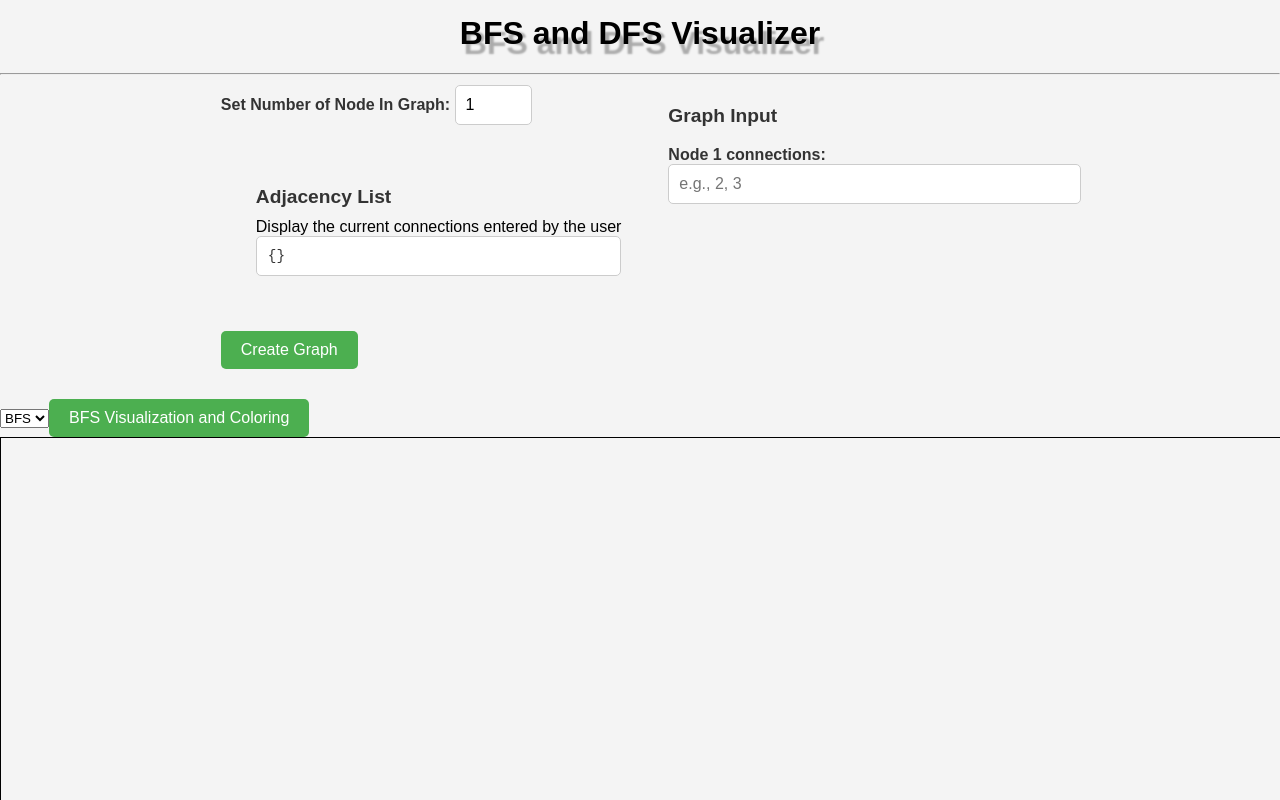
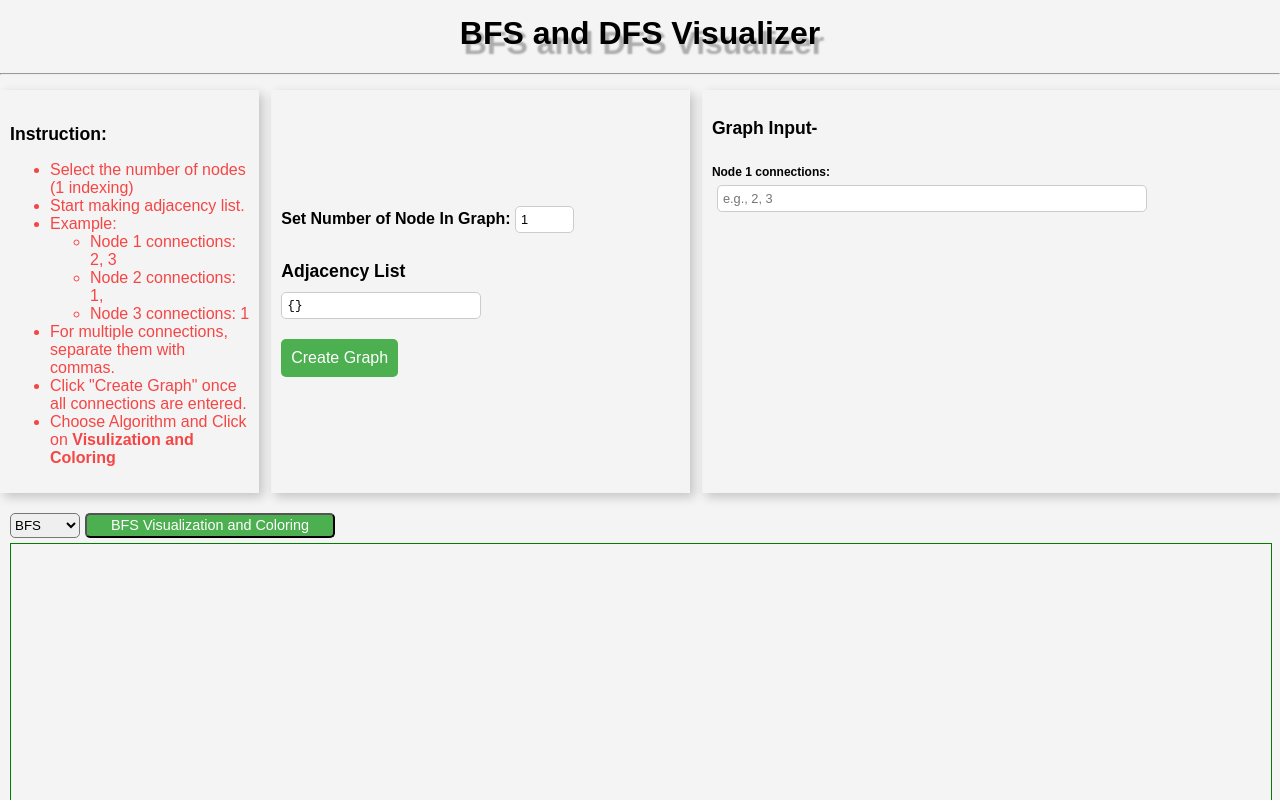
Before and after one commit to ShubhamSingh59/Graph-Visulizer, a React (Vite) app in the folder Frontend/: page / in a window 1280 px wide. Shown: the top 800 px of the page. Built offline with nearby package versions, Linux system fonts and the light colour scheme.

Commit message:
Final CSS Commit

```diff
--- a/Frontend/src/assets/components/Algorithm.jsx
+++ b/Frontend/src/assets/components/Algorithm.jsx
@@ -1,5 +1,4 @@
 import React, { useState } from 'react';
-import '../styles/algorithm.css'
 function Algorithm(){
     const[algo, setAlgo] = useState("BFS")
     const handleClick = () =>{
--- a/Frontend/src/assets/components/Graph.jsx
+++ b/Frontend/src/assets/components/Graph.jsx
@@ -1,5 +1,4 @@
 import React from 'react';
-import '../styles/graph.css';
 import GraphVisualizer from './GraphVisualizer';
 // Graph component definition
 function Graph({ adjList, graphType}) {
--- a/Frontend/src/assets/components/GraphVisualizer.jsx
+++ b/Frontend/src/assets/components/GraphVisualizer.jsx
@@ -185,7 +185,7 @@ const GraphVisualizer = ({ adjList, graphType }) => {
     };
 
     return (
-        <div>
+        <div className='main-div'>
             <select value={algorithm} onChange={e => setAlgorithm(e.target.value)} disabled={isVisualizing}>
                 <option value="BFS">BFS</option>
                 <option value="DFS">DFS</option>
--- a/Frontend/src/assets/components/Nodes.jsx
+++ b/Frontend/src/assets/components/Nodes.jsx
@@ -1,5 +1,6 @@
 import React, { useState } from 'react'
 import '../styles/nodes.css';
+import { color } from 'd3';
 function Nodes({ setAdjList }) {
 
     const [nodeCount, setNodeCount] = useState(1);
@@ -36,6 +37,23 @@ function Nodes({ setAdjList }) {
     return (
         <>
             <div className="adjlist">
+                <div className="instruction">
+                    <h4>Instruction:</h4>
+                    <ul>
+                        <li>Select the number of nodes (1 indexing)</li>
+                        <li>Start making adjacency list.</li>
+                        <li>Example:
+                            <ul>
+                                <li>Node 1 connections: 2, 3</li>
+                                <li>Node 2 connections: 1,</li>
+                                <li>Node 3 connections: 1</li>
+                            </ul>
+                        </li>
+                        <li>For multiple connections, separate them with commas.</li>
+                        <li>Click "Create Graph" once all connections are entered.</li>
+                        <li>Choose Algorithm and Click on <strong>Visulization and Coloring</strong></li>
+                    </ul>
+                </div>
                 <div className='just-div'>
                     <div className="nodes_number">
                         <label>Set Number of Node In Graph: </label>
@@ -49,13 +67,12 @@ function Nodes({ setAdjList }) {
                     </div>
                     <div className='node_list'>
                         <h4>Adjacency List</h4>
-                        Display the current connections entered by the user
                         <pre>{JSON.stringify(nodeConnections, null, 2)}</pre>
                     </div>
-                    <button onClick={createAdjList}>Create Graph</button>
+                    <button className='create_button' onClick={createAdjList}>Create Graph</button>
                 </div>
                 <div className='node_connection'>
-                    <h3>Graph Input</h3>
+                    <h3>Graph Input-</h3>
                     {/* Render input fields for each node's connections */}
                     {Array.from({ length: nodeCount }, (_, index) => (
                         <div key={index + 1}>
--- a/Frontend/src/assets/components/graphType.jsx
+++ b/Frontend/src/assets/components/graphType.jsx
@@ -1,5 +1,4 @@
 import React, { useState } from 'react';
-import '../styles/graphType.css'
 function GraphType({ graphType, setGraphType }) {
     return (
         <div className="graph_type">
--- a/Frontend/src/assets/styles/graph.css
+++ /dev/null
@@ -1,9 +0,0 @@
-.graph_container {
-    margin: 20px;
-  }
-
-  .graph_container svg {
-    width: 100%;
-    height: 400px;
-    border: 1px solid #ddd;
-  }
--- a/Frontend/src/assets/styles/graphType.css
+++ /dev/null
@@ -1,14 +0,0 @@
-.graph_type {
-    margin: 20px;
-  }
-
-  .graph_type label {
-    font-size: 18px;
-  }
-
-  .graph_type select {
-    padding: 8px;
-    font-size: 16px;
-    margin-left: 10px;
-    border-radius: 5px;
-  }
--- a/Frontend/src/assets/styles/graphVisualizer.css
+++ b/Frontend/src/assets/styles/graphVisualizer.css
@@ -1,5 +1,42 @@
-svg {
+.main-div {
+    margin: 10px;
+    margin-top: 20px;
+}
+
+.main-div select {
+    width: 70px;
+    height: 25px;
+    box-sizing: border-box;
+    margin-bottom: 5px;
+    border-radius: 5px;
+    cursor: pointer;
+}
+
+.main-div button {
+    width: 250px;
+    height: 25px;
+    box-sizing: border-box;
+    margin-bottom: 5px;
+    margin-left: 5px;
+    font-size: 0.9rem;
+    color: #fff;
+    background-color: #4caf50;
+    border-radius: 5px;
+    cursor: pointer;
+    transition: background-color 0.3s ease;
+}
+.main-div button:hover {
+    background-color: #619264;
+    color: black;
+    width: 260px;
+    height: 30px;
+}
+.main-div select:hover {
+    width: 75px;
+    height: 30px;
+}
+.main-div svg {
     width: 100%;
-    height: 500px;
-    border: 1px solid black;
+    height: 800px;
+    border: 1px solid green;
 }
--- a/Frontend/src/assets/styles/nodes.css
+++ b/Frontend/src/assets/styles/nodes.css
@@ -1,73 +1,62 @@
 .adjlist {
-  max-width: 1200px;
-  margin: 10px auto;
+  max-width: 1400px;
+  width: 100%;
+  margin: 15px auto;
   display: flex;
   flex-direction: row;
-  align-items: start;
+  align-items: stretch; /* Ensures all divs have equal height */
   justify-content: center;
   gap: 12px;
 }
+
+.instruction {
+  width: 30%;
+  padding: 10px;
+  box-shadow: 4px 4px 10px rgba(0, 0, 0, 0.2);
+}
+.instruction li{
+  color: rgb(245, 70, 70);
+}
 .just-div {
+  width: 50%;
   display: flex;
   flex-direction: column;
   align-items: start;
   justify-content: center;
-}
-label {
-  font-size: 1rem;
-  color: #333;
-  font-weight: bold;
+  gap: 5px;
+  padding: 10px;
+  box-shadow: 4px 4px 10px rgba(0, 0, 0, 0.2);
 }
 
-input[type="number"] {
-  padding: 10px;
-  font-size: 1rem;
-  border: 1px solid #ccc;
-  border-radius: 5px;
-  outline: none;
-  transition: border-color 0.3s ease;
-}
-h3 {
-  color: #333;
-  font-size: 1.2rem;
-}
-
-input[type="text"] {
-  padding: 10px;
-  font-size: 1rem;
-  border: 1px solid #ccc;
-  border-radius: 5px;
-  width: 100%;
-  outline: none;
-  transition: border-color 0.3s ease;
-  background-color: #fff;
-}
 .node_list {
-  margin: 20px;
-  padding: 15px;
-}
-
-h4 {
-  font-size: 1.2rem;
-  color: #333;
-  margin-bottom: 10px;
+  width: 50%;
 }
 
 pre {
   background-color: #fff;
-  padding: 11px;
+  padding: 5px;
   border-radius: 5px;
-  font-size: 0.9rem;
-  color: #333;
+  font-size: 0.8rem;
   border: 1px solid #ccc;
   white-space: pre-wrap;
   word-wrap: break-word;
   margin: 0;
 }
 
-button {
-  margin-top: 20px;
-  padding: 10px 20px;
+label {
+  font-size: 1rem;
+  color: black;
+  font-weight: bold;
+}
+
+h4 {
+  font-size: 1.1rem;
+  margin-bottom: 10px;
+}
+
+.create_button {
+  margin-top: 15px;
+  padding: 10px 10px;
   font-size: 1rem;
   color: #fff;
   background-color: #4caf50;
@@ -77,6 +66,46 @@ button {
   transition: background-color 0.3s ease;
 }
 
-button:hover {
+.create_button:hover {
   background-color: #45a049;
 }
+
+input[type="number"] {
+  padding: 5px;
+  font-size: 0.8rem;
+  border: 1px solid #ccc;
+  border-radius: 5px;
+  outline: none;
+  transition: border-color 0.3s ease;
+}
+
+h3 {
+  color: black;
+  font-size: 1.1rem;
+}
+
+.node_connection {
+  width: 70%;
+  padding: 10px;
+  display: flex;
+  flex-direction: column;
+  gap: 5px;
+  box-shadow: 4px 4px 10px rgba(0, 0, 0, 0.2);
+}
+
+.node_connection label {
+  font-size: 0.75rem;
+  color: black;
+}
+
+input[type="text"] {
+  padding: 5px;
+  margin: 5px;
+  font-size: 0.8rem;
+  border: 1px solid #ccc;
+  border-radius: 5px;
+  width: 75%;
+  outline: none;
+  transition: border-color 0.3s ease;
+  background-color: #fff;
+}
```
Also changed, not shown: Frontend/src/assets/styles/algorithm.css (deleted, +0 -24 lines).
